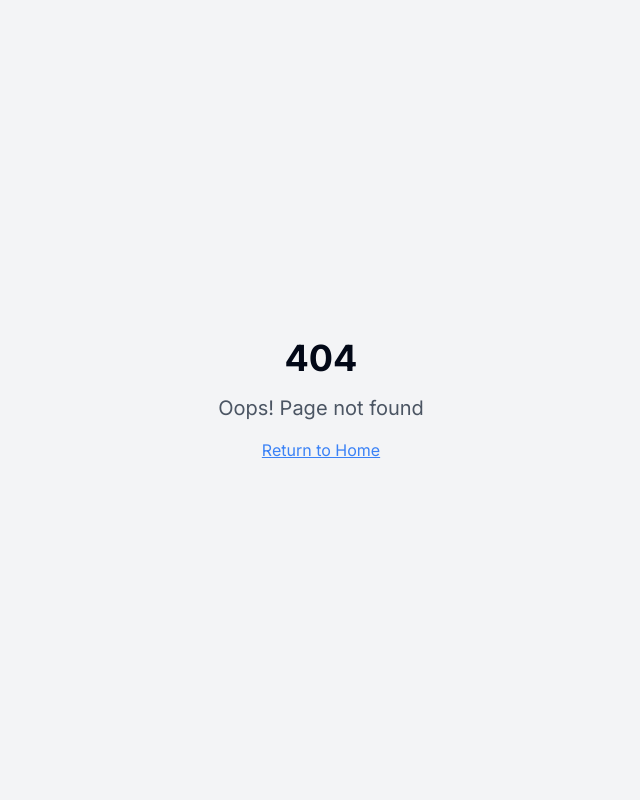
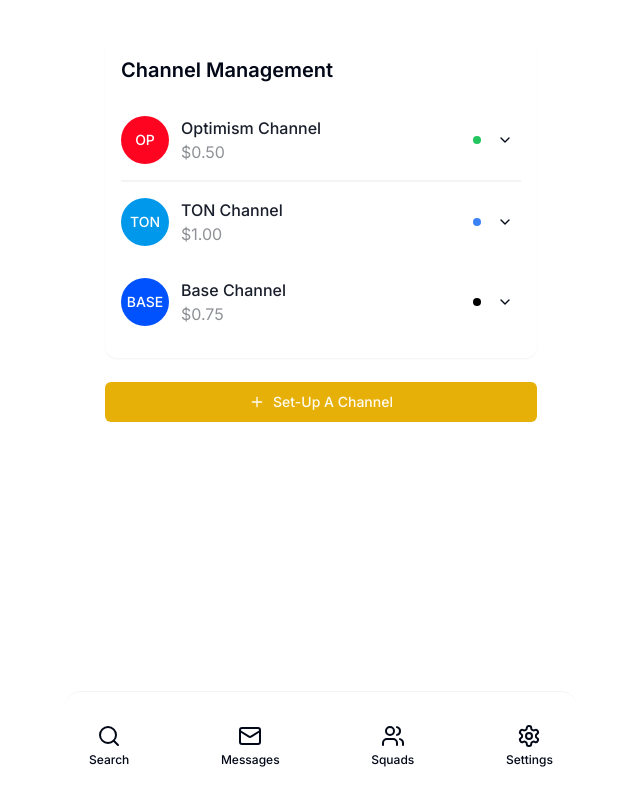
Before and after one commit to BTCYoda/capture-converter, a React (Vite) app: page /settings in a window 1280 px wide. Before the commit this address had no page. Shown: the whole page, without its empty margins (319-959 px from the left). Built offline with nearby package versions, Linux system fonts and the light colour scheme.

Commit message:
Implement settings navigation
Implement navigation for the settings page, mirroring the existing navigation structure.  This will add a new route and corresponding UI elements.

```diff
--- a/src/App.tsx
+++ b/src/App.tsx
@@ -10,6 +10,7 @@ import NotFound from "./pages/NotFound";
 import SearchModuleOne from "./pages/SearchModuleOne";
 import SearchModuleTwo from "./pages/SearchModuleTwo";
 import SearchModuleThree from "./pages/SearchModuleThree";
+import Settings from "./pages/Settings";
 
 const queryClient = new QueryClient();
 
@@ -25,6 +26,7 @@ const App = () => (
           <Route path="/search-module-1" element={<SearchModuleOne />} />
           <Route path="/search-module-2" element={<SearchModuleTwo />} />
           <Route path="/search-module-3" element={<SearchModuleThree />} />
+          <Route path="/settings" element={<Settings />} />
           {/* ADD ALL CUSTOM ROUTES ABOVE THE CATCH-ALL "*" ROUTE */}
           <Route path="*" element={<NotFound />} />
         </Routes>
--- /dev/null
+++ b/src/pages/Settings.tsx
@@ -0,0 +1,259 @@
+
+import { useState } from "react";
+import Layout from "@/components/Layout";
+import { Button } from "@/components/ui/button";
+import { ChevronDown, Plus, X } from "lucide-react";
+import {
+  AlertDialog,
+  AlertDialogAction,
+  AlertDialogCancel,
+  AlertDialogContent,
+  AlertDialogDescription,
+  AlertDialogFooter,
+  AlertDialogHeader,
+  AlertDialogTitle,
+} from "@/components/ui/alert-dialog";
+import {
+  Sheet,
+  SheetContent,
+  SheetHeader,
+  SheetTitle,
+  SheetTrigger,
+} from "@/components/ui/sheet";
+
+interface Channel {
+  symbol: string;
+  name: string;
+  price: string;
+  color: string;
+  privacyType: 'public' | 'squad' | 'secret';
+  isExpanded?: boolean;
+}
+
+const PrivacyDot = ({ type }: { type: Channel['privacyType'] }) => {
+  const colors = {
+    public: 'bg-green-500',
+    squad: 'bg-blue-500',
+    secret: 'bg-black'
+  };
+
+  return <div className={`w-2 h-2 rounded-full ${colors[type]}`} />;
+};
+
+const ChannelItem = ({
+  channel,
+  onToggleExpand,
+  onRemove
+}: {
+  channel: Channel;
+  onToggleExpand: () => void;
+  onRemove: () => void;
+}) => {
+  const [showDeleteConfirm, setShowDeleteConfirm] = useState(false);
+
+  return (
+    <div className="border-b border-gray-100 last:border-none">
+      <div className="flex items-center justify-between py-4">
+        <div className="flex items-center gap-3">
+          <div
+            className="w-12 h-12 rounded-full flex items-center justify-center text-sm font-medium"
+            style={{ backgroundColor: channel.color }}
+          >
+            <span className="text-white">{channel.symbol}</span>
+          </div>
+          <div>
+            <h3 className="font-medium text-[#1A1F2C]">{channel.name}</h3>
+            <p className="text-[#8E9196]">${channel.price}</p>
+          </div>
+        </div>
+        <div className="flex items-center gap-2">
+          <PrivacyDot type={channel.privacyType} />
+          <button
+            onClick={onToggleExpand}
+            className="p-2 hover:bg-gray-100 rounded-full transition-colors"
+          >
+            <ChevronDown className={`w-4 h-4 transition-transform ${channel.isExpanded ? 'rotate-180' : ''}`} />
+          </button>
+        </div>
+      </div>
+
+      {channel.isExpanded && (
+        <div className="pb-4 flex justify-end">
+          <AlertDialog open={showDeleteConfirm} onOpenChange={setShowDeleteConfirm}>
+            <Button
+              variant="destructive"
+              size="sm"
+              onClick={() => setShowDeleteConfirm(true)}
+              className="gap-2"
+            >
+              <X className="w-4 h-4" />
+              Remove
+            </Button>
+            <AlertDialogContent>
+              <AlertDialogHeader>
+                <AlertDialogTitle>Are you sure?</AlertDialogTitle>
+                <AlertDialogDescription>
+                  This will permanently delete the {channel.name} channel. This action cannot be undone.
+                </AlertDialogDescription>
+              </AlertDialogHeader>
+              <AlertDialogFooter>
+                <AlertDialogCancel>Cancel</AlertDialogCancel>
+                <AlertDialogAction onClick={onRemove}>Delete Channel</AlertDialogAction>
+              </AlertDialogFooter>
+            </AlertDialogContent>
+          </AlertDialog>
+        </div>
+      )}
+    </div>
+  );
+};
+
+const SetupChannelSheet = ({ onCreateChannel }: { onCreateChannel: (channel: Channel) => void }) => {
+  const [selectedPrivacy, setSelectedPrivacy] = useState<Channel['privacyType']>('public');
+  const [price, setPrice] = useState('');
+  const [chain, setChain] = useState('ETH');
+
+  const handleCreate = () => {
+    const newChannel: Channel = {
+      symbol: chain,
+      name: `${chain} Channel`,
+      price: price || '0.00',
+      color: '#6366f1',
+      privacyType: selectedPrivacy,
+    };
+    onCreateChannel(newChannel);
+  };
+
+  return (
+    <Sheet>
+      <SheetTrigger asChild>
+        <Button className="w-full gap-2">
+          <Plus className="w-4 h-4" />
+          Set-Up A Channel
+        </Button>
+      </SheetTrigger>
+      <SheetContent>
+        <SheetHeader>
+          <SheetTitle>Set Up New Channel</SheetTitle>
+        </SheetHeader>
+        <div className="space-y-6 py-6">
+          <div className="space-y-2">
+            <label className="text-sm font-medium">Select Chain</label>
+            <select
+              value={chain}
+              onChange={(e) => setChain(e.target.value)}
+              className="w-full p-2 border rounded-md"
+            >
+              <option value="ETH">Ethereum</option>
+              <option value="OP">Optimism</option>
+              <option value="TON">TON</option>
+              <option value="BASE">Base</option>
+            </select>
+          </div>
+          <div className="space-y-2">
+            <label className="text-sm font-medium">Privacy Level</label>
+            <div className="flex gap-4">
+              {[
+                { type: 'public', label: 'Public' },
+                { type: 'squad', label: 'Squad' },
+                { type: 'secret', label: 'Secret' }
+              ].map((privacy) => (
+                <button
+                  key={privacy.type}
+                  onClick={() => setSelectedPrivacy(privacy.type as Channel['privacyType'])}
+                  className={`flex items-center gap-2 p-2 rounded-md border ${
+                    selectedPrivacy === privacy.type ? 'border-primary' : 'border-gray-200'
+                  }`}
+                >
+                  <PrivacyDot type={privacy.type as Channel['privacyType']} />
+                  <span>{privacy.label}</span>
+                </button>
+              ))}
+            </div>
+          </div>
+          <div className="space-y-2">
+            <label className="text-sm font-medium">Price</label>
+            <input
+              type="text"
+              value={price}
+              onChange={(e) => setPrice(e.target.value)}
+              placeholder="0.00"
+              className="w-full p-2 border rounded-md"
+            />
+          </div>
+          <Button onClick={handleCreate} className="w-full">
+            Create Channel
+          </Button>
+        </div>
+      </SheetContent>
+    </Sheet>
+  );
+};
+
+const Settings = () => {
+  const [channels, setChannels] = useState<Channel[]>([
+    {
+      symbol: 'OP',
+      name: 'Optimism Channel',
+      price: '0.50',
+      color: '#ff0420',
+      privacyType: 'public',
+      isExpanded: false
+    },
+    {
+      symbol: 'TON',
+      name: 'TON Channel',
+      price: '1.00',
+      color: '#0098EA',
+      privacyType: 'squad',
+      isExpanded: false
+    },
+    {
+      symbol: 'BASE',
+      name: 'Base Channel',
+      price: '0.75',
+      color: '#0052FF',
+      privacyType: 'secret',
+      isExpanded: false
+    }
+  ]);
+
+  const toggleExpand = (index: number) => {
+    setChannels(channels.map((channel, i) =>
+      i === index ? { ...channel, isExpanded: !channel.isExpanded } : channel
+    ));
+  };
+
+  const removeChannel = (index: number) => {
+    setChannels(channels.filter((_, i) => i !== index));
+  };
+
+  const addChannel = (newChannel: Channel) => {
+    setChannels([...channels, newChannel]);
+  };
+
+  return (
+    <Layout>
+      <div className="space-y-6 p-4">
+        <div className="bg-white rounded-xl shadow-sm">
+          <div className="p-4">
+            <h2 className="text-xl font-semibold mb-4">Channel Management</h2>
+            <div className="divide-y divide-gray-100">
+              {channels.map((channel, index) => (
+                <ChannelItem
+                  key={index}
+                  channel={channel}
+                  onToggleExpand={() => toggleExpand(index)}
+                  onRemove={() => removeChannel(index)}
+                />
+              ))}
+            </div>
+          </div>
+        </div>
+        <SetupChannelSheet onCreateChannel={addChannel} />
+      </div>
+    </Layout>
+  );
+};
+
+export default Settings;
```
